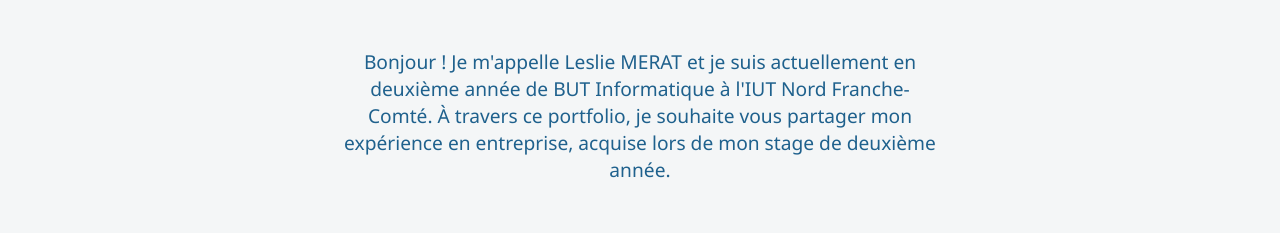
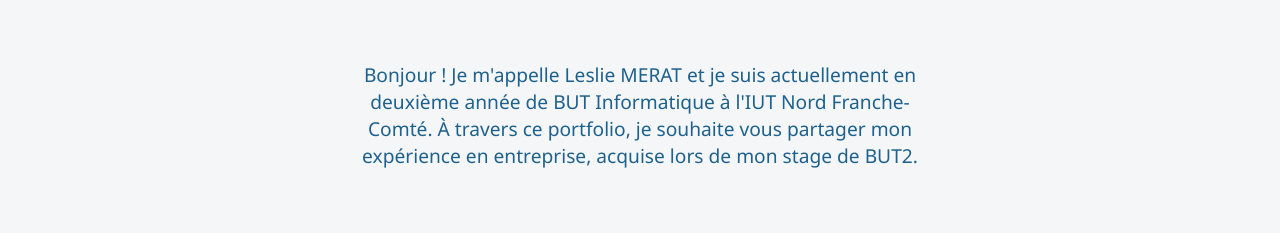
Before and after one commit to lmerat-iut90/lmerat-iut90.github.io, a Vue app: page / in a window 1280 px wide. Shown: the part 468-701 px from the top of the page. Built offline with nearby package versions, Linux system fonts and the light colour scheme.

Commit message:
répétition

```diff
--- a/src/components/Home.vue
+++ b/src/components/Home.vue
@@ -4,7 +4,7 @@
         <img src="@/assets/Photo.jpg" alt="Photo de Leslie MERAT" class="profile-img" />
         <h1>Bienvenue sur mon portfolio !</h1>
         <h2>Leslie MERAT</h2>
-        <p>Bonjour ! Je m'appelle Leslie MERAT et je suis actuellement en deuxième année de BUT Informatique à l'IUT Nord Franche-Comté. À travers ce portfolio, je souhaite vous partager mon expérience en entreprise, acquise lors de mon stage de deuxième année.</p>
+        <p>Bonjour ! Je m'appelle Leslie MERAT et je suis actuellement en deuxième année de BUT Informatique à l'IUT Nord Franche-Comté. À travers ce portfolio, je souhaite vous partager mon expérience en entreprise, acquise lors de mon stage de BUT2.</p>
     </div>
 </template>
 
```
